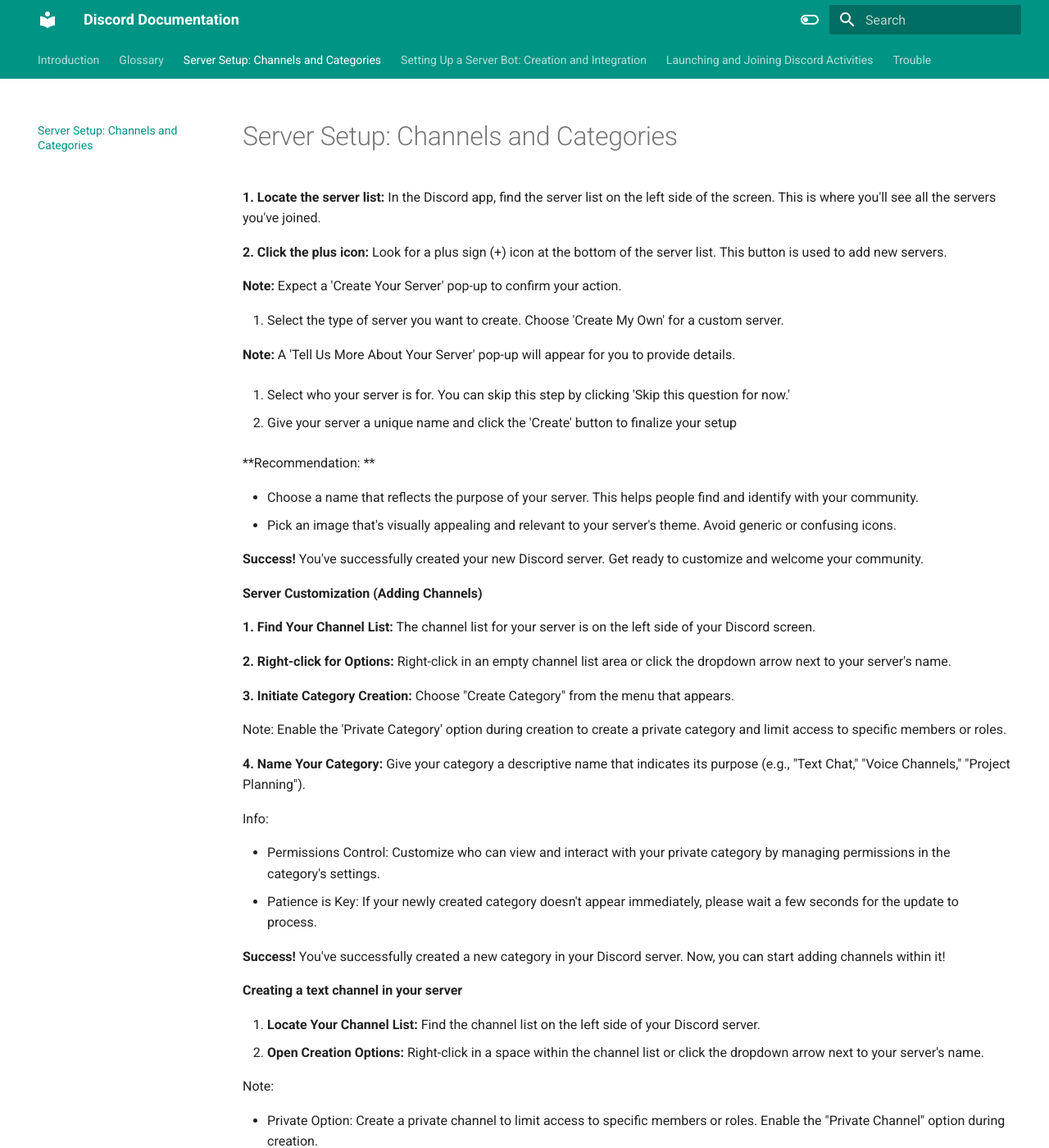
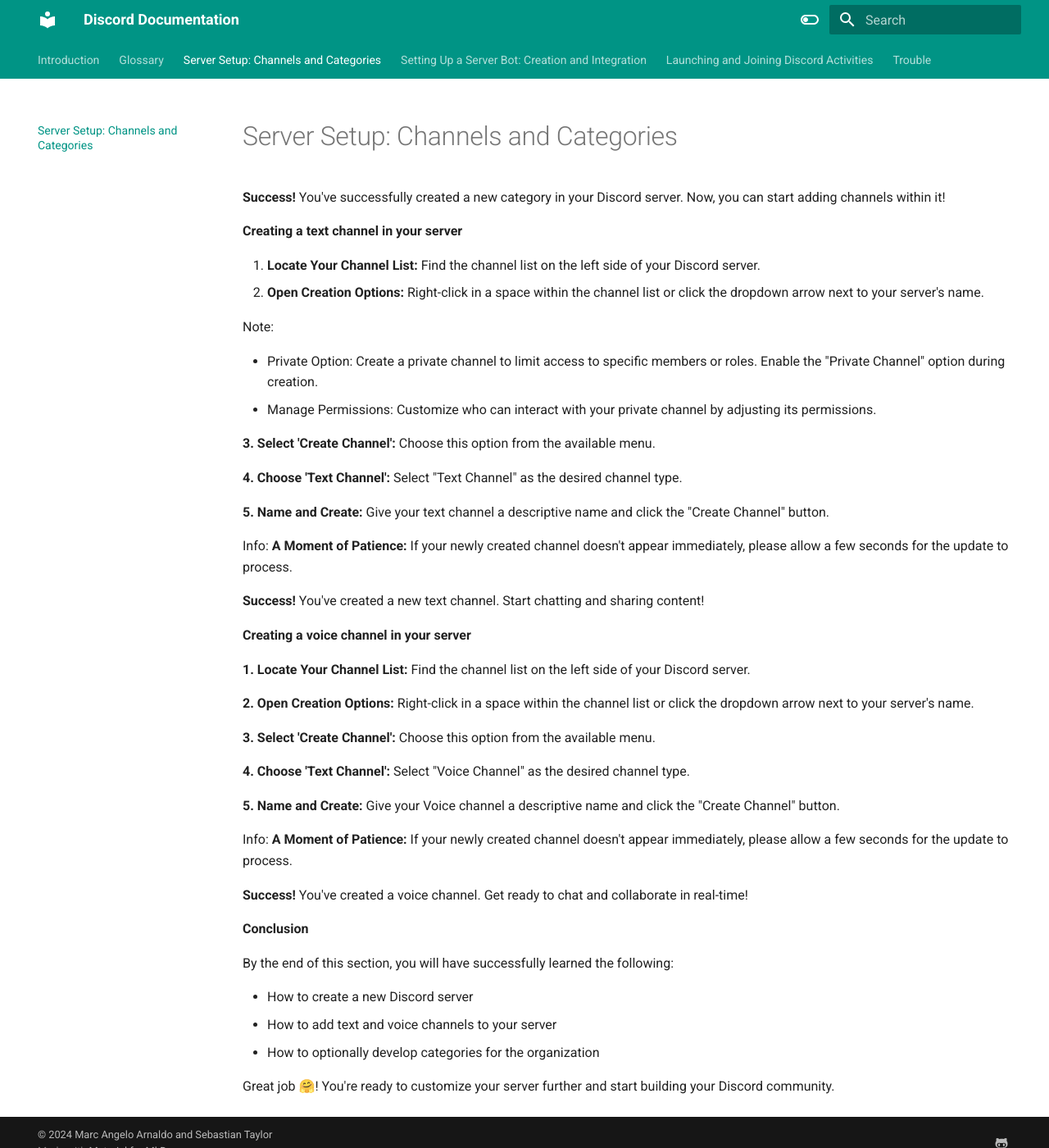
Before and after one commit to marcangelo1/Discord-Documentation, an MkDocs documentation site: the page built from docs/Task1.md, in a window 1280 px wide and 1400 px high. Shown: the whole window at 82% size. Built offline with MkDocs 1.6.1 and Material for MkDocs 9.7.7, drawn with Linux system fonts in a browser that asks for light colours.

```diff
--- a/docs/Task1.md
+++ b/docs/Task1.md
@@ -1,42 +1,5 @@
 # Server Setup: Channels and Categories
 
-**1. Locate the server list:**  In the Discord app, find the server list on the left side of the screen. This is where you'll see all the servers you've joined.
-
-**2. Click the plus icon:**  Look for a plus sign (+) icon at the bottom of the server list. This button is used to add new servers.
-
-**Note:**  Expect a 'Create Your Server' pop-up to confirm your action.
-
-3. Select the type of server you want to create. Choose 'Create My Own' for a custom server.
-
-**Note:**  A 'Tell Us More About Your Server' pop-up will appear for you to provide details.
-
-4. Select who your server is for. You can skip this step by clicking 'Skip this question for now.'
-
-5. Give your server a unique name and click the 'Create' button to finalize your setup
-
-**Recommendation: **
-
-- Choose a name that reflects the purpose of your server. This helps people find and identify with your community.
-- Pick an image that's visually appealing and relevant to your server's theme. Avoid generic or confusing icons.
-
-**Success!**  You've successfully created your new Discord server. Get ready to customize and welcome your community.
-
-**Server Customization (Adding Channels)**
-
-**1. Find Your Channel List:**  The channel list for your server is on the left side of your Discord screen.
-
-**2. Right-click for Options:**  Right-click in an empty channel list area or click the dropdown arrow next to your server's name.
-
-**3. Initiate Category Creation:**  Choose "Create Category" from the menu that appears.
-
-Note: Enable the 'Private Category' option during creation to create a private category and limit access to specific members or roles.
-
-**4. Name Your Category:**  Give your category a descriptive name that indicates its purpose (e.g., "Text Chat," "Voice Channels," "Project Planning").
-
-Info:
-
-- Permissions Control: Customize who can view and interact with your private category by managing permissions in the category's settings.
-- Patience is Key: If your newly created category doesn't appear immediately, please wait a few seconds for the update to process.
 
 **Success!**  You've successfully created a new category in your Discord server. Now, you can start adding channels within it!
 
```
Also changed, not shown: docs/index.md (+4 -0 lines).
